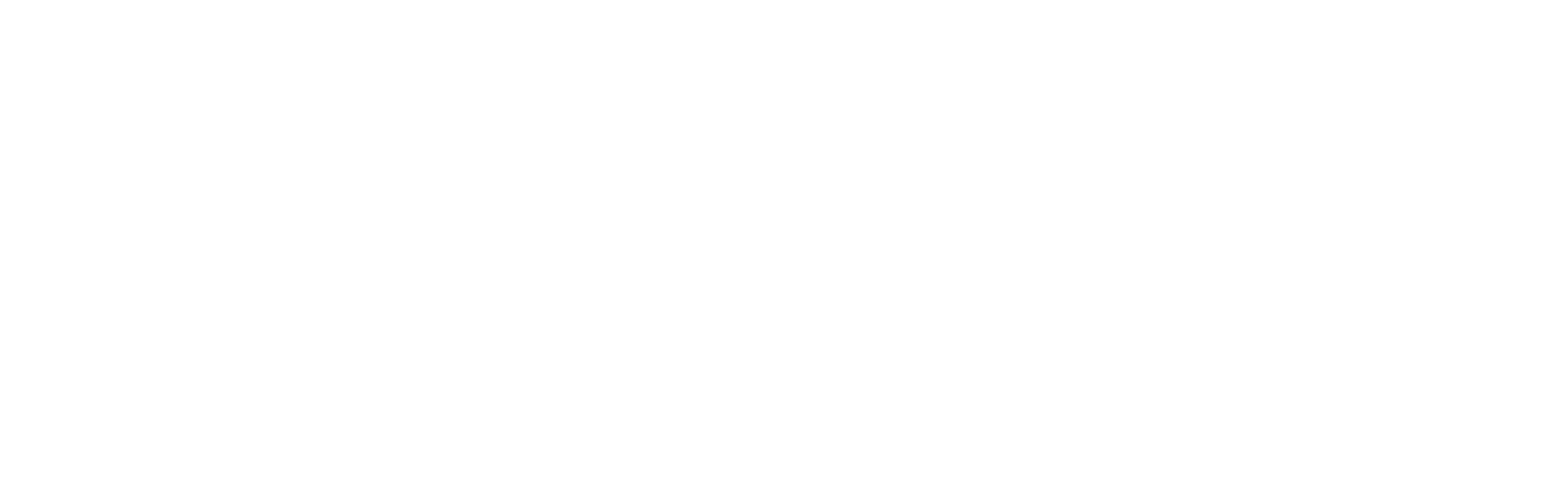
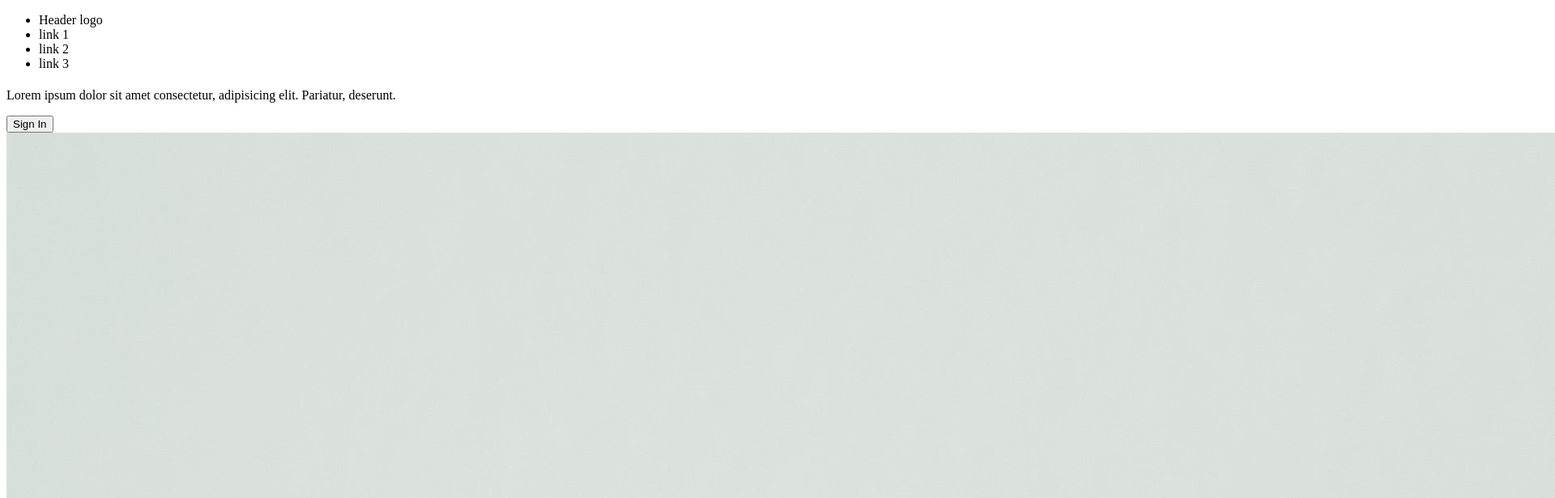
Before and after one commit to MwikaliMusyoki/odin-landingpage, a plain HTML site: page index.html in a window 1280 px wide. Shown: the top 616 px of the page at 81% size, 1920 px wide, since content can reach past the window. Drawn offline with Linux system fonts and the light colour scheme.

Commit message:
add code for header in index.html

```diff
--- a/index.html
+++ b/index.html
@@ -7,6 +7,34 @@
     <title>Landing Page</title>
 </head>
 <body>
+    <header>
+        <div class="header-container">
+            <div class="header-links">
+                <ul>
+                    <li>Header logo</li>
+                    <li>link 1</li>
+                    <li>link 2</li>
+                    <li>link 3</li>
+                </ul>
+            </div>
+        </div>
+        <div class="header-content">
+            <div>
+                <div class="header-text">
+                    <h1></h1>
+                    <p>Lorem ipsum dolor sit
+                        amet consectetur, adipisicing elit.
+                        Pariatur, deserunt.
+                    </p>
+                    <button>Sign In</button>
+                </div>
+            </div>
+            <div class="header-image">
+                <img src="pexels-ylanite-koppens-796602.jpg" alt="">
+            </div>
+        </div>
 
+
+    </header>
 </body>
 </html>
```
Also changed, not shown: pexels-ylanite-koppens-796602.jpg (added).
